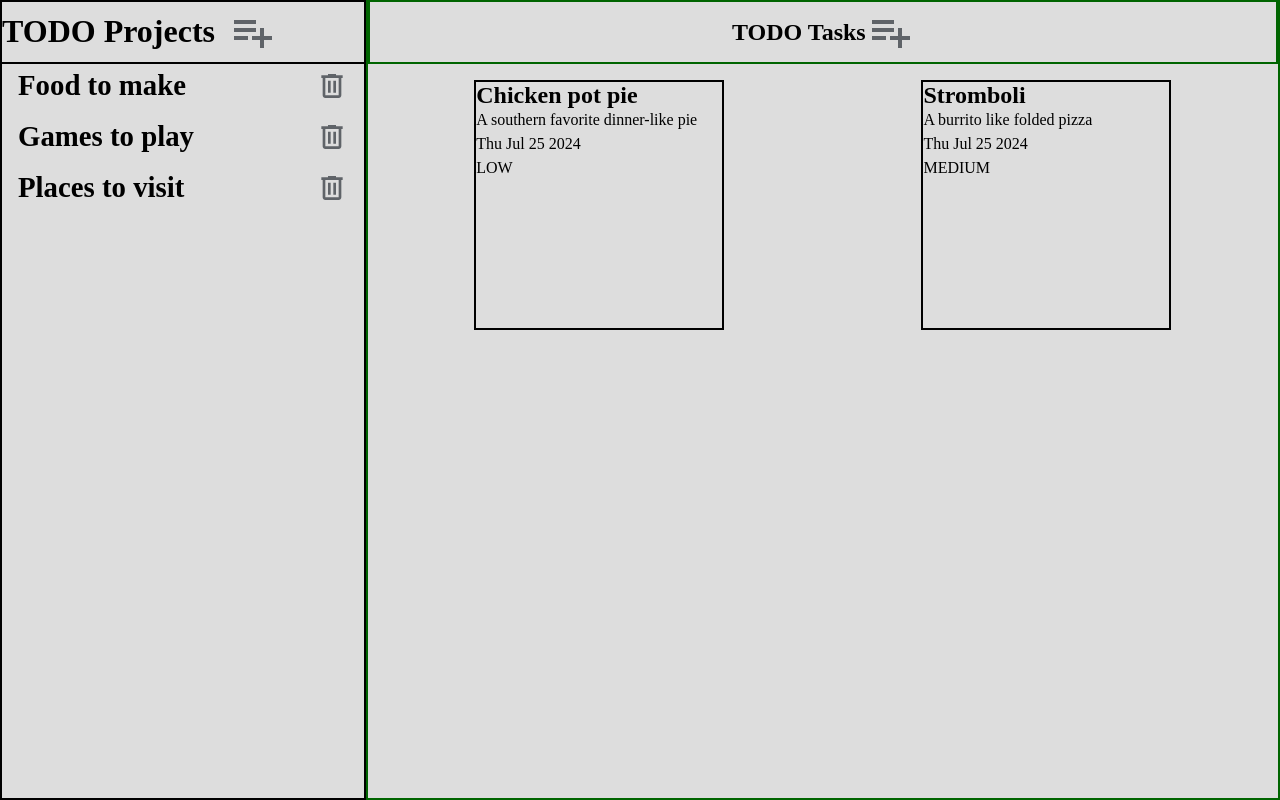
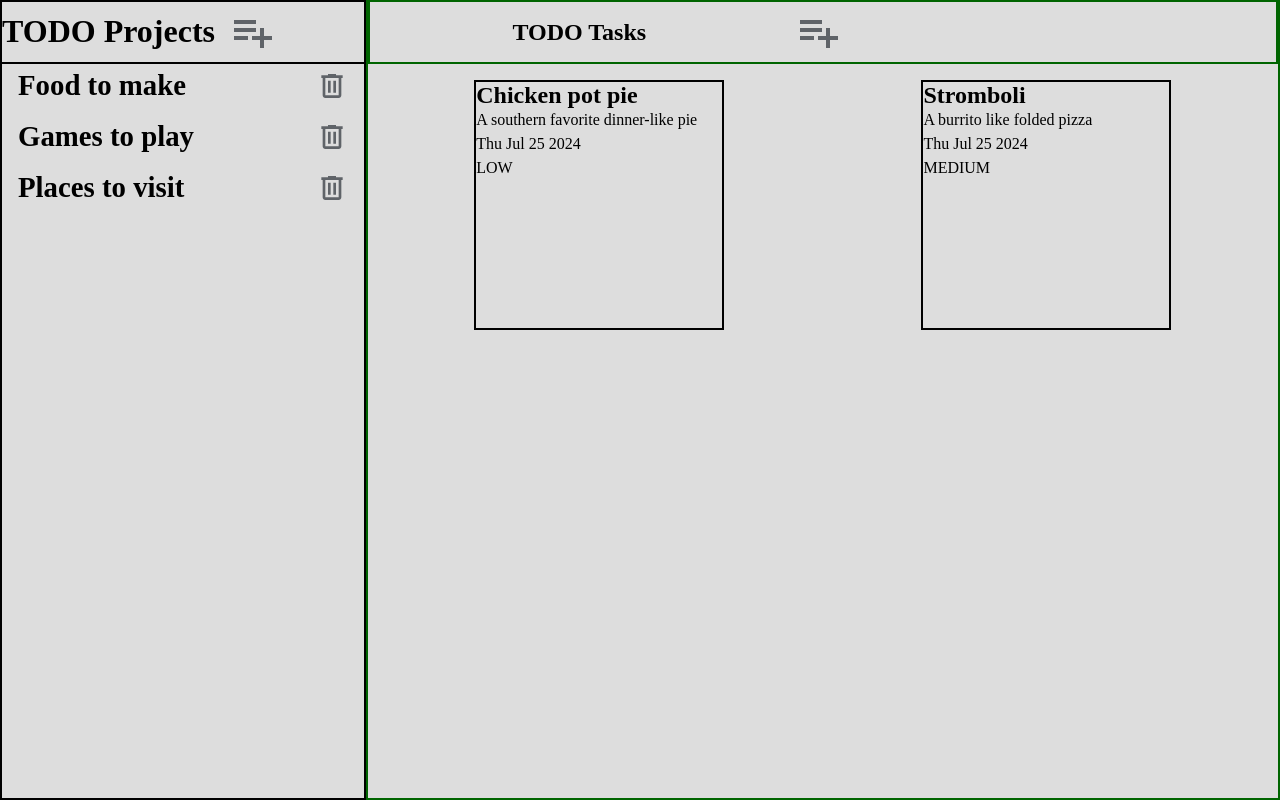
Before and after one commit to Solar-Tiger/todo-list, a website built with webpack: page src/index.html in a window 1280 px wide. Built offline with nearby package versions, Linux system fonts and the light colour scheme.

Commit message:
Update todo tasks header temporarily to get proper layout

```diff
--- a/src/style.css
+++ b/src/style.css
@@ -85,6 +85,22 @@ body {
   align-items: center;
   height: var(--todo-task-header-height);
   border: 2px solid darkgreen;
+}
+
+.todo-task-header {
+  display: grid;
+  grid-template-columns: 1fr repeat(3, auto) 1fr;
+  gap: 5px;
+  justify-items: center;
+  height: var(--todo-task-header-height);
+  border: 2px solid darkgreen;
+}
+
+.todo-task-header:nth-child(1) {
+  grid-column-start: 2;
+}
+.todo-task-header:nth-child(2) {
+  margin-left: auto;
 }
 
 .todo-task-list {
```
